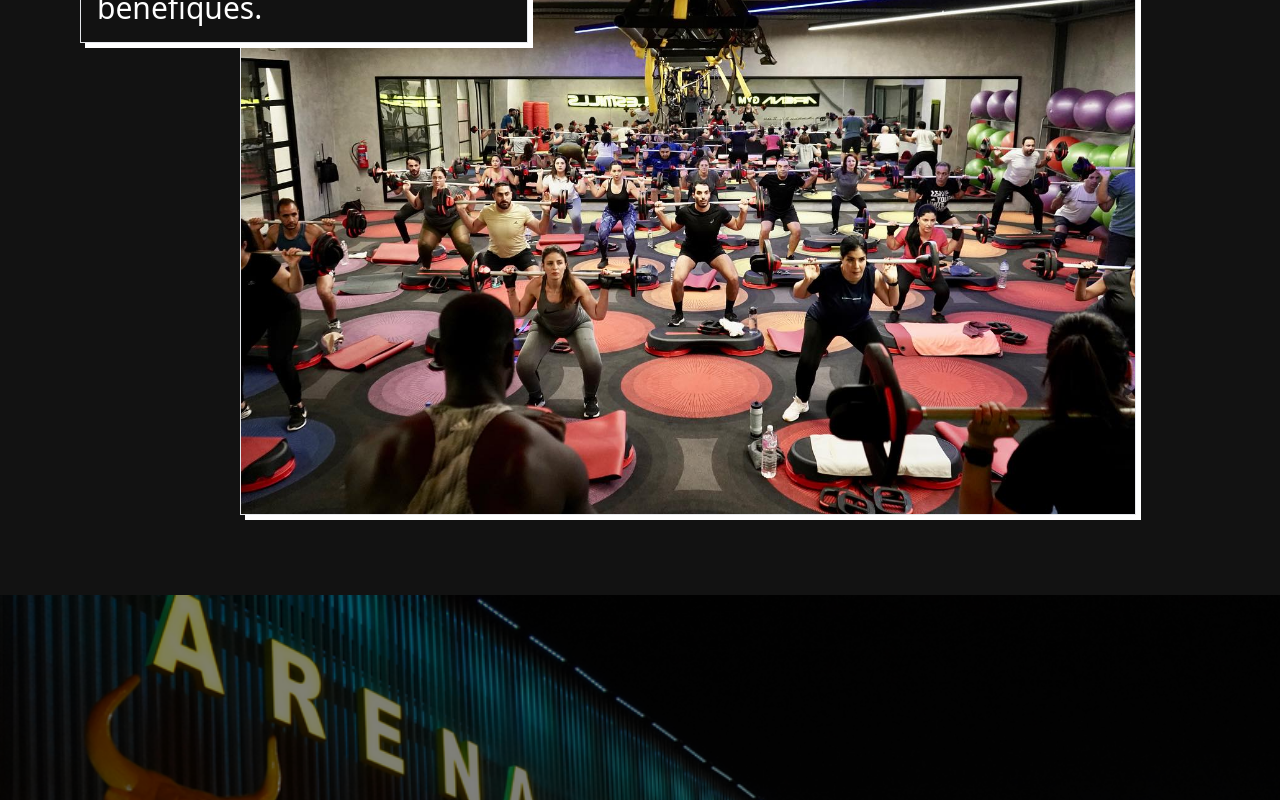
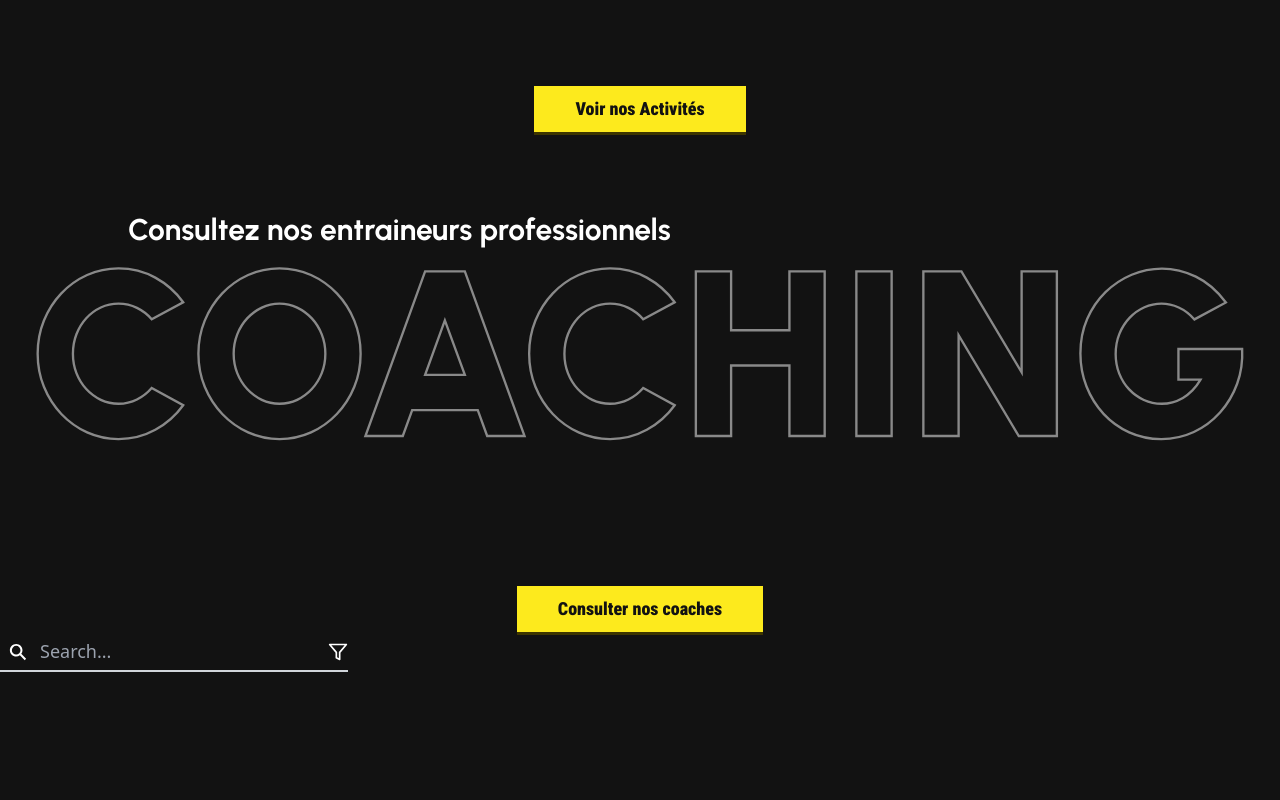
Before and after one commit to medazizktata/Arena-gym-website, a React (Vite) app in the folder Arena-gym-website/: page / in a window 1280 px wide. Shown: the part 2000-2800 px from the top of the page. After the commit the page ends 2672 px from the top, so only its background shows below. Built offline with nearby package versions, Linux system fonts and the light colour scheme.

Commit message:
Searcbox comp

```diff
--- a/Arena-gym-website/package.json
+++ b/Arena-gym-website/package.json
@@ -15,6 +15,7 @@
     "external-svg-loader": "^1.7.1",
     "react": "^18.2.0",
     "react-dom": "^18.2.0",
+    "react-icons": "^5.0.1",
     "react-router-dom": "^6.22.3",
     "typings": "^2.1.1"
   },
--- a/Arena-gym-website/src/components/Navbar.jsx
+++ b/Arena-gym-website/src/components/Navbar.jsx
@@ -2,7 +2,6 @@ import React, { useState, useEffect } from "react";
 import ImageHover from "./ImageHover";
 import ButtonYellow from "./Buttons/ButtonYellow";
 import ButtonBlack from "./Buttons/ButtonBlack";
-import Arrow from "./Arrow";
 
 function Navbar() {
   return (
--- a/Arena-gym-website/src/pages/Home/Home.jsx
+++ b/Arena-gym-website/src/pages/Home/Home.jsx
@@ -4,15 +4,17 @@ import HeroSection from "./HeroSection";
 import ActivitiesSection from "./ActivitiesSection";
 import CoachesSection from "./CoachesSection";
 import About from "../About/About";
+import SearchBox from "../../components/SearchBox";
 
 function Home() {
   return (
     <>
-      {/* <Navbar />
+      <Navbar />
       <HeroSection />
       <ActivitiesSection/>
-      <CoachesSection/> */}
-      <About/>
+      <CoachesSection/>
+      <SearchBox/>
+
     </>
   );
 }
```
Also changed, not shown: 1 other file (tests, documents, lock files or other folders).
